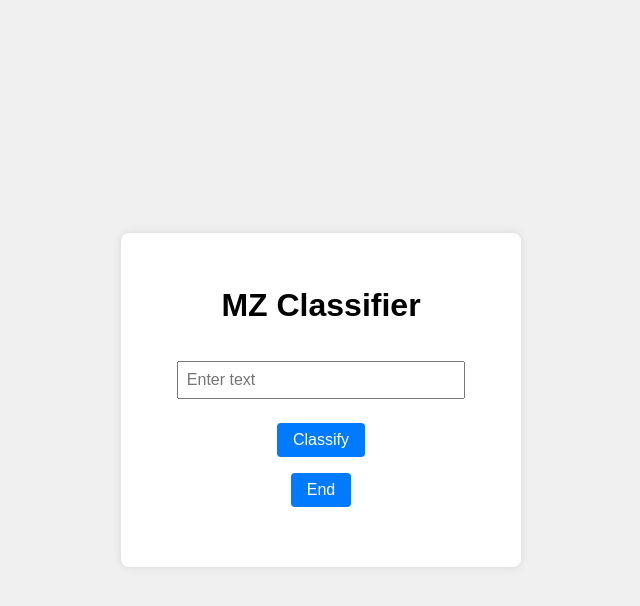
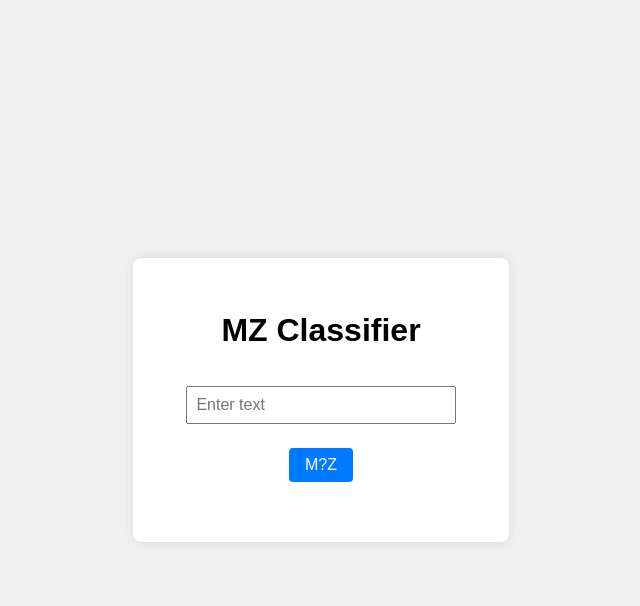
Before and after one commit to yewonowey/mz, a website: page public/index.html in a window 1280 px wide. Both pictures are taken after a click on the button "Start". Shown: the whole page, without its empty margins (319-959 px from the left). Drawn offline with Linux system fonts and the light colour scheme.

Commit message:
Reset counters and display results after end button click

```diff
--- a/public/index.html
+++ b/public/index.html
@@ -49,27 +49,26 @@
 <body>
     <div class="container">
         <h1>MZ Classifier</h1>
-        <form id="classifyForm">
-            <input type="text" name="text" placeholder="Enter text" required>
-            <button type="submit">Classify</button>
-        </form>
-        <button id="startButton">Start</button>
-        <button id="endButton" style="display:none;">End</button>
-        <div id="classifyResult" class="result"></div>
-        <div id="finalResult" class="result"></div>
+        <div id="startSection">
+            <button id="startButton">Start</button>
+        </div>
+        <div id="classifySection" style="display: none;">
+            <form id="classifyForm">
+                <input type="text" name="text" placeholder="Enter text" required>
+                <button type="submit">M?Z</button>
+            </form>
+            <button id="endButton" style="display: none;">End</button>
+            <div id="classifyResult" class="result"></div>
+            <div id="finalResult" class="result"></div>
+        </div>
     </div>
     <script>
         let mzCount = 0;
         let notMzCount = 0;
 
         document.getElementById('startButton').addEventListener('click', function() {
-            mzCount = 0;
-            notMzCount = 0;
-            document.getElementById('classifyForm').style.display = 'block';
-            document.getElementById('startButton').style.display = 'none';
-            document.getElementById('endButton').style.display = 'inline';
-            document.getElementById('classifyResult').textContent = '';
-            document.getElementById('finalResult').textContent = '';
+            document.getElementById('startSection').style.display = 'none';
+            document.getElementById('classifySection').style.display = 'block';
         });
 
         document.getElementById('classifyForm').addEventListener('submit', async function(e) {
@@ -115,9 +114,8 @@
                 finalResult = '결과: mz와 not mz의 수가 같습니다';
             }
             document.getElementById('finalResult').textContent = finalResult;
-            document.getElementById('classifyForm').style.display = 'none';
-            document.getElementById('startButton').style.display = 'inline';
-            document.getElementById('endButton').style.display = 'none';
+            document.getElementById('classifySection').style.display = 'none';
+            document.getElementById('startSection').style.display = 'block';
         });
     </script>
 </body>
```
